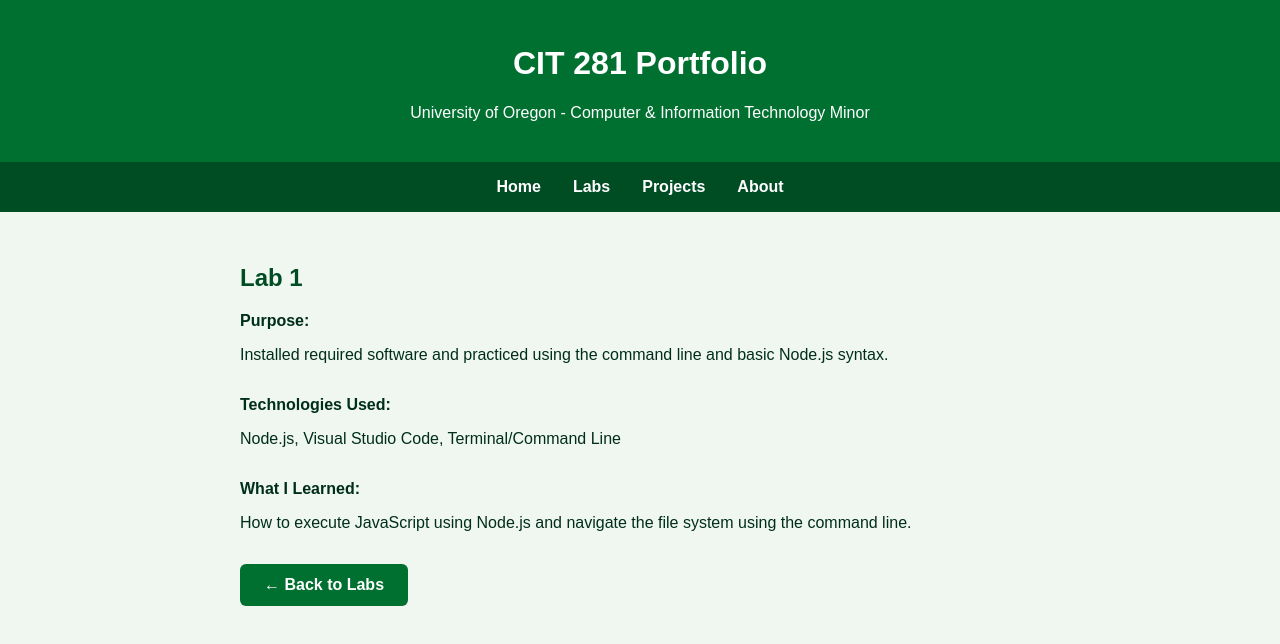
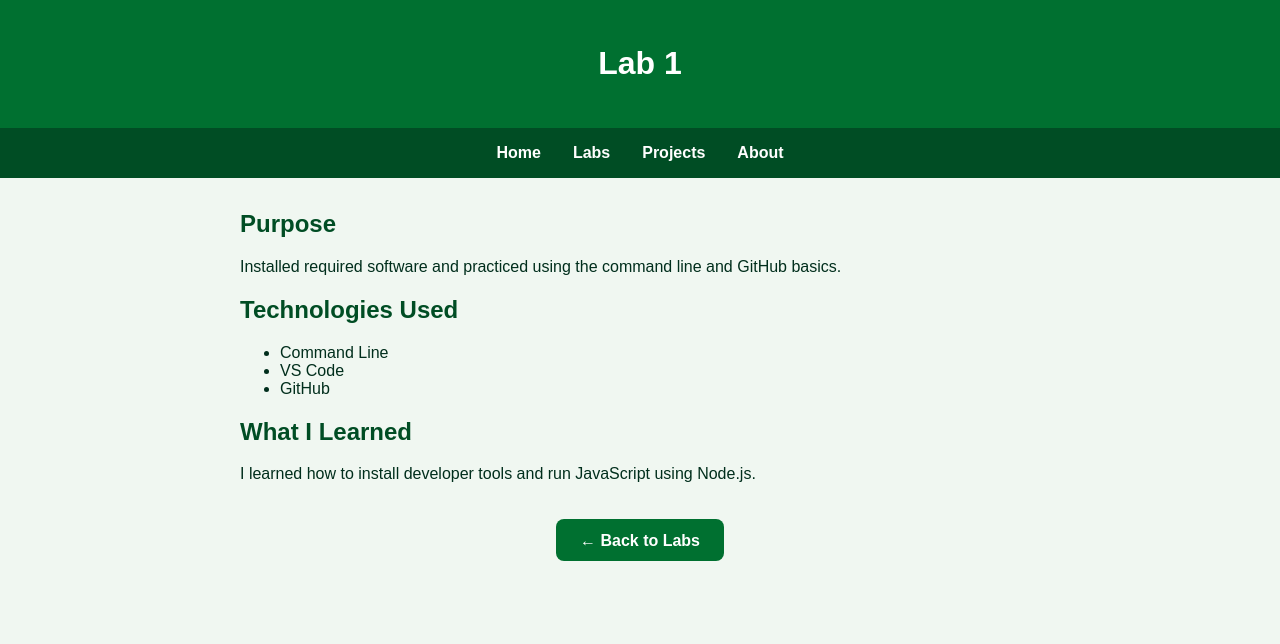
Before and after one commit to s1440/s1440.github.io, a plain HTML site: page lab1.html in a window 1280 px wide. Drawn offline with Linux system fonts and the light colour scheme.

Commit message:
Update lab1.html

```diff
--- a/lab1.html
+++ b/lab1.html
@@ -2,7 +2,7 @@
 <html lang="en">
 <head>
   <meta charset="UTF-8" />
-  <meta name="viewport" content="width=device-width, initial-scale=1.0"/>
+  <meta name="viewport" content="width=device-width, initial-scale=1.0" />
   <title>Lab 1 - CIT 281 Portfolio</title>
   <style>
     body {
@@ -35,35 +35,35 @@
       color: #a4f0c1;
     }
     main {
-      padding: 2rem;
       max-width: 800px;
-      margin: 0 auto;
+      margin: 2rem auto;
+      padding: 0 1rem;
     }
     h2 {
       color: #004d24;
     }
-    .section {
-      margin-bottom: 2rem;
+    .back-button {
+      display: block;
+      text-align: center;
+      margin-top: 3rem;
     }
-    .back-button {
-      display: inline-block;
+    .back-button a {
       background-color: #007030;
       color: white;
+      padding: 0.8rem 1.5rem;
+      border-radius: 8px;
       text-decoration: none;
-      padding: 0.75rem 1.5rem;
-      border-radius: 6px;
       font-weight: bold;
       transition: background-color 0.3s;
     }
-    .back-button:hover {
+    .back-button a:hover {
       background-color: #005d29;
     }
   </style>
 </head>
 <body>
   <header>
-    <h1>CIT 281 Portfolio</h1>
-    <p>University of Oregon - Computer & Information Technology Minor</p>
+    <h1>Lab 1</h1>
   </header>
   <nav>
     <a href="index.html">Home</a>
@@ -72,24 +72,22 @@
     <a href="about.html">About</a>
   </nav>
   <main>
-    <h2>Lab 1</h2>
+    <h2>Purpose</h2>
+    <p>Installed required software and practiced using the command line and GitHub basics.</p>
 
-    <div class="section">
-      <strong>Purpose:</strong>
-      <p>Installed required software and practiced using the command line and basic Node.js syntax.</p>
+    <h2>Technologies Used</h2>
+    <ul>
+      <li>Command Line</li>
+      <li>VS Code</li>
+      <li>GitHub</li>
+    </ul>
+
+    <h2>What I Learned</h2>
+    <p>I learned how to install developer tools and run JavaScript using Node.js.</p>
+
+    <div class="back-button">
+      <a href="labs.html">← Back to Labs</a>
     </div>
-
-    <div class="section">
-      <strong>Technologies Used:</strong>
-      <p>Node.js, Visual Studio Code, Terminal/Command Line</p>
-    </div>
-
-    <div class="section">
-      <strong>What I Learned:</strong>
-      <p>How to execute JavaScript using Node.js and navigate the file system using the command line.</p>
-    </div>
-
-    <a class="back-button" href="labs.html">← Back to Labs</a>
   </main>
 </body>
 </html>
```
